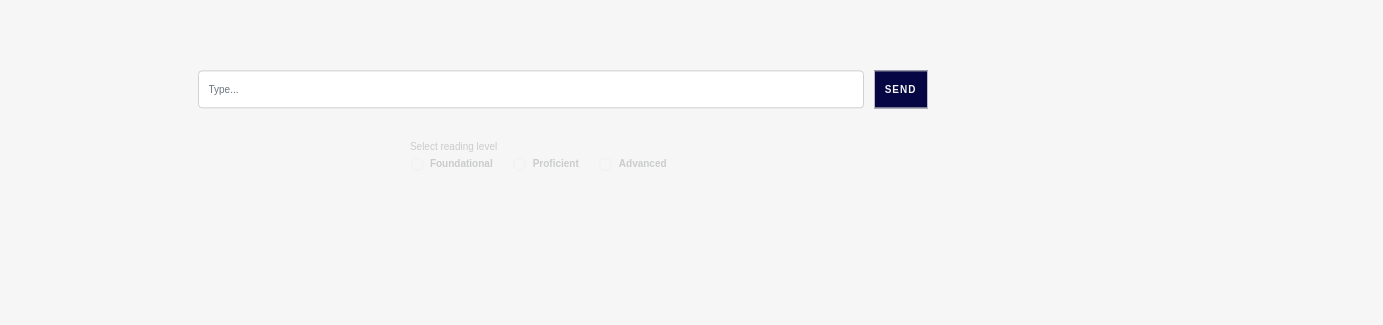
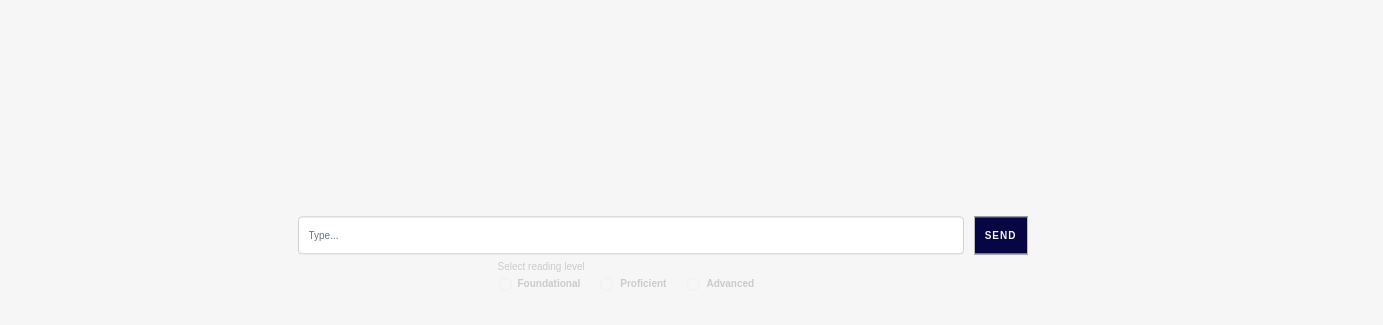
Before and after one commit to jasn4real/Capstone-frontend, a React (Create React App) app: page /comprehension in a window 1280 px wide. Shown: the part 463-788 px from the top of the page, 1383 px wide, since content can reach past the window. Built offline with nearby package versions, Linux system fonts and the light colour scheme; no server answers.

Commit message:
did not save updated styling

```diff
--- a/src/App.css
+++ b/src/App.css
@@ -522,7 +522,7 @@ margin: 0;
 }
 
 .rc-form-box {
-  transform: translate(0%, 300%);
+  transform: translate(10rem, 29rem);
   display: flex;
   align-items: flex-start;
   width: 73rem;
@@ -541,7 +541,7 @@ margin: 0;
 }
 
 .reading-level-radio {
-  transform: translate(24%, 140px);
+  transform: translate(30rem, 26rem);
   opacity: 0.2;
   transition: opacity 0.3s ease; /* Add transition for smooth effect */
 }
```
